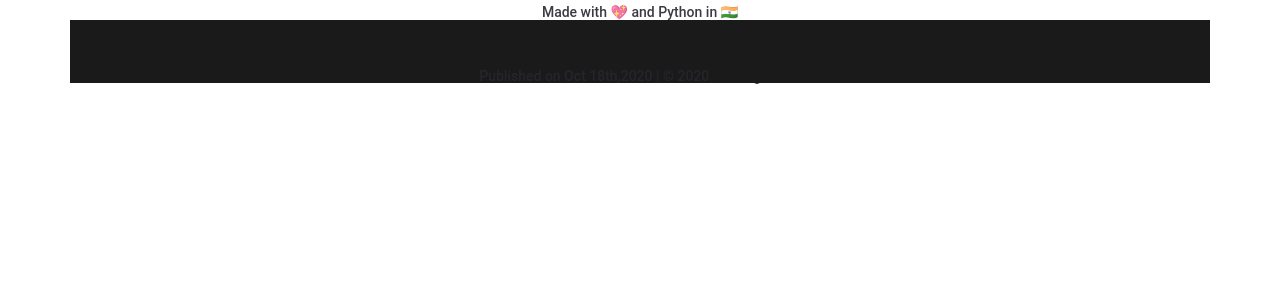
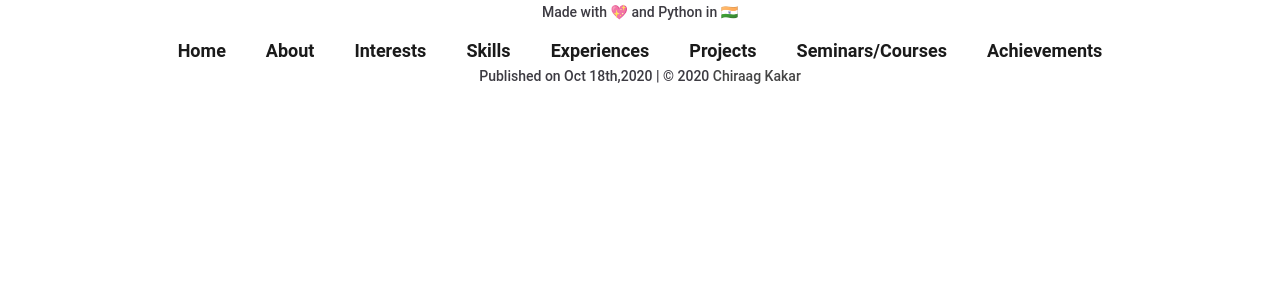
Before and after one commit to chiraag-kakar/portfolio, a Django app: template contents/templates/contents/base.html in a window 1280 px wide. Shown: the top 300 px of the page. Run offline with Django 3.2, Linux system fonts and the light colour scheme; the template is opened without the code that fills it, so the values that code supplies are empty; some libraries are stand-ins or nearby versions.

Commit message:
Update base.html

```diff
--- a/contents/templates/contents/base.html
+++ b/contents/templates/contents/base.html
@@ -53,7 +53,7 @@
 {#        <div class="overlay"></div>#}
         <div class="container">
             <div class="row">
-                <nav style="background-color:black;color:white;" class="navbar navbar-expand-lg mh-nav nav-btn">
+                <nav class="navbar navbar-expand-lg mh-nav nav-btn">
                     <button class="navbar-toggler" type="button" data-toggle="collapse" data-target="#navbarSupportedContent" aria-controls="navbarSupportedContent" aria-expanded="false" aria-label="Toggle navigation">
                         <span class="navbar-toggler-icon icon">
                             <svg width="1em" height="1em" viewBox="0 0 16 16" class="bi bi-bricks" fill="currentColor" xmlns="http://www.w3.org/2000/svg">
@@ -62,7 +62,7 @@
                         </span>
                     </button>
 
-                    <div class="collapse navbar-collapse" id="navbarSupportedContent">
+                    <div class="collapse navbar-collapse" id="navbarSupportedContent" style="background-color:white;">
                         <ul class="navbar-nav mr-auto ml-auto">
                             <li class="nav-item active">
                                 <a class="nav-link" href="#mh-home">Home</a>
```
